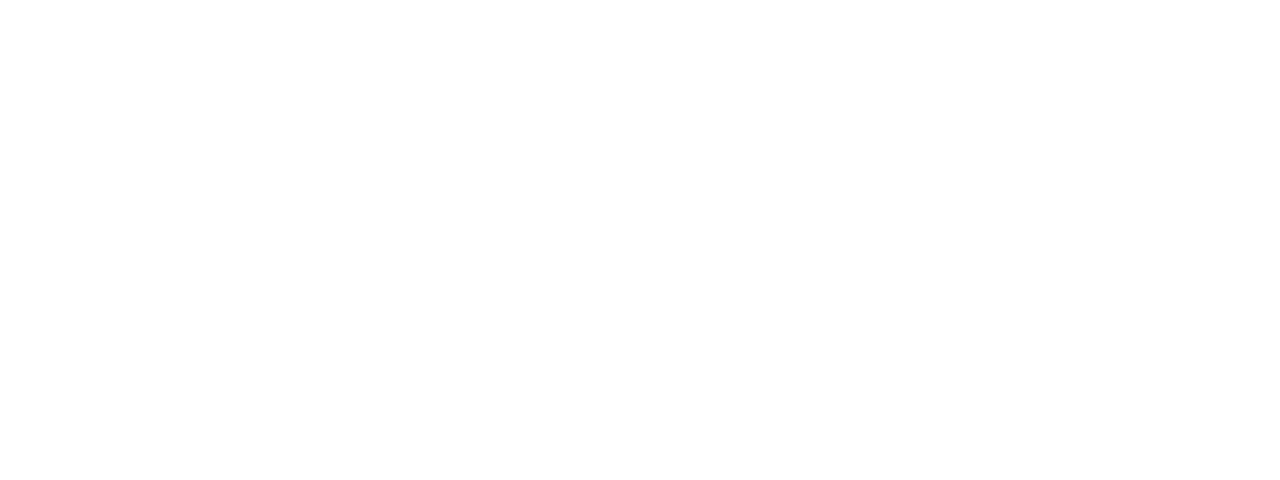
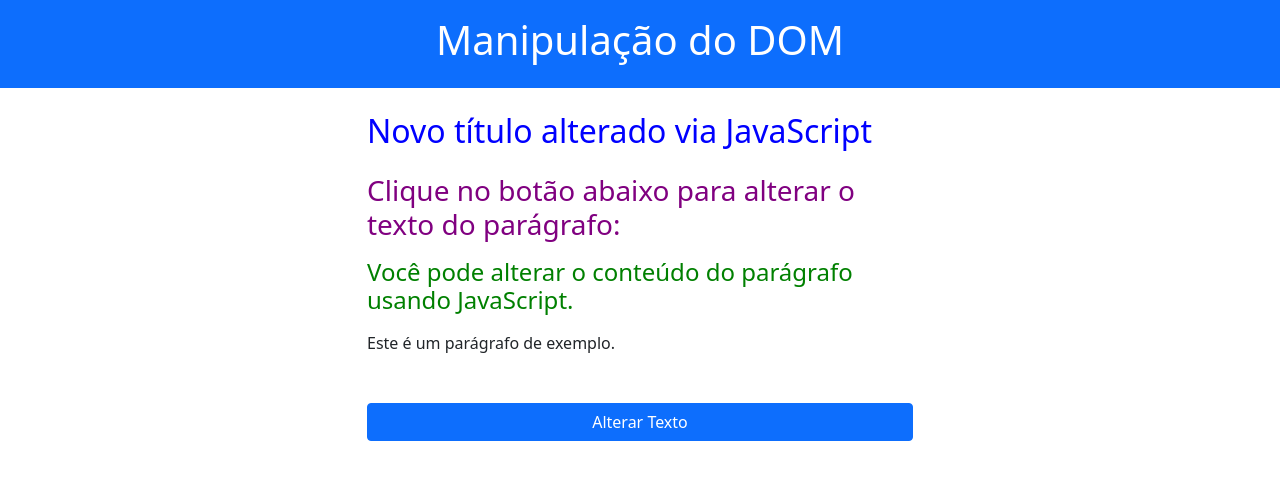
Before and after one commit to zerotoonecarlos-a11y/-AulasJavascript, a plain HTML site: page dom1.html in a window 1280 px wide. Drawn offline with nearby package versions, Linux system fonts and the light colour scheme.

Commit message:
Adição de arquivos da aula 2 de manipulação de DOM

```diff
--- /dev/null
+++ b/dom1.css
@@ -0,0 +1,3 @@
+.texto--roxo {
+    color: rgb(82, 34, 166);
+}
--- a/dom1.html
+++ b/dom1.html
@@ -1,14 +1,43 @@
 <!DOCTYPE html>
 <html lang="en">
+
 <head>
     <meta charset="UTF-8">
     <meta name="viewport" content="width=device-width, initial-scale=1.0">
     <title>Manipulação do DOM</title>
+
+    <link href="https://cdn.jsdelivr.net/npm/bootstrap@5.0.2/dist/css/bootstrap.min.css" rel="stylesheet"
+        integrity="sha384-EVSTQN3/azprG1Anm3QDgpJLIm9Nao0Yz1ztcQTwFspd3yD65VohhpuuCOmLASjC" crossorigin="anonymous">
+
+    <link rel="stylesheet" href="dom1.css">
 </head>
-<body>
 
+<body class="d-flex flex-column min-vh-100">
 
+    <header class="bg-primary text-white py-3 mb-4 shadow-md">
+        <div class="container text-center">
+            <h1>Manipulação do DOM</h1>
+        </div>
+    </header>
 
+    <main class="container flex-grow-1">
+        <div class="row">
+            <div class="col-md-6 offset-md-3">
+                <h2 class="mb-4" id="titulo">Exemplo de Manipulação do DOM</h2>
+                <h3 class="mb-3 texto--roxo">Clique no botão abaixo para alterar o texto do parágrafo:</h3>
+                <h4 class="mb-3 texto--roxo">Você pode alterar o conteúdo do parágrafo usando JavaScript.</h4>
+                <p class="mb-5" id="demo">Este é um parágrafo de exemplo.</p>
+
+                <div class="d-grid">
+                <button id="changeTextBtn" type="button" class="btn btn-primary">Alterar Texto</button>
+                </div>
+            </div>
+        </div>
+
+    <script src="https://code.jquery.com/jquery-3.7.1.js"
+        integrity="sha256-eKhayi8LEQwp4NKxN+CfCh+3qOVUtJn3QNZ0TciWLP4=" crossorigin="anonymous"></script>
+    <script src="https://code.jquery.com/ui/1.13.2/jquery-ui.min.js"></script>
     <script src="dom1.js" type="text/javascript"></script>
 </body>
+
 </html>
--- a/dom1.js
+++ b/dom1.js
@@ -0,0 +1,18 @@
+$('#changeTextBtn').click(function () {
+    $('#demo').text('O texto foi alterado!');
+    $('#titulo').css('color', 'red');
+}
+);
+
+const titulo = document.getElementById('titulo');
+console.log(titulo);
+titulo.style.color = 'blue';
+titulo.textContent = 'Novo título alterado via JavaScript';
+
+
+const textoRoxo = document.getElementsByClassName('texto--roxo');
+textoRoxo[0].style.color = 'purple';
+textoRoxo[1].style.color = 'green';
+
+const tagsDiv = document.getElementsByTagName('div');
+console.log(tagsDiv.length);
```
Also changed, not shown: index.html (+1 -1 lines), dom2.css (added), dom2.html (added), dom2.js (added).
